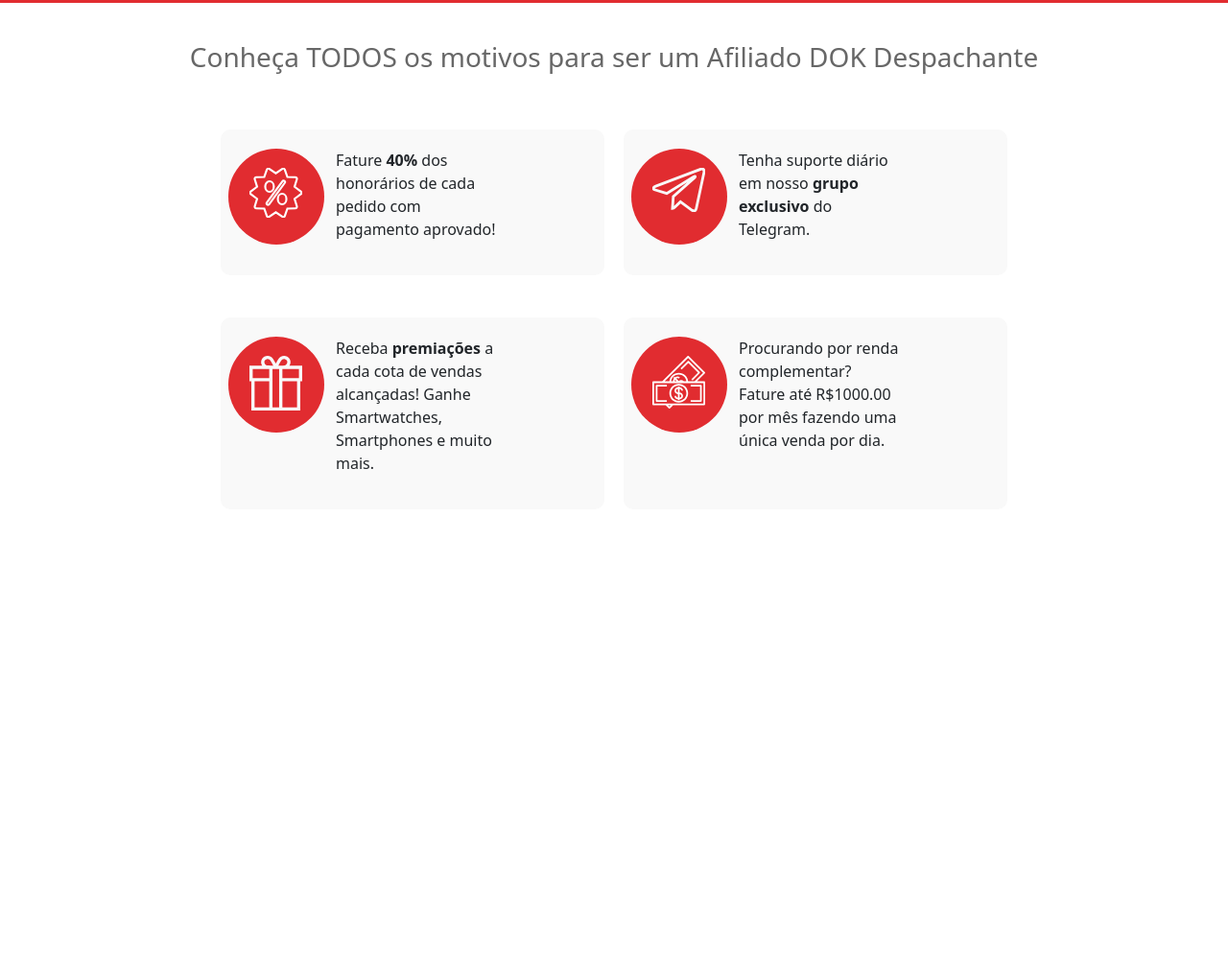
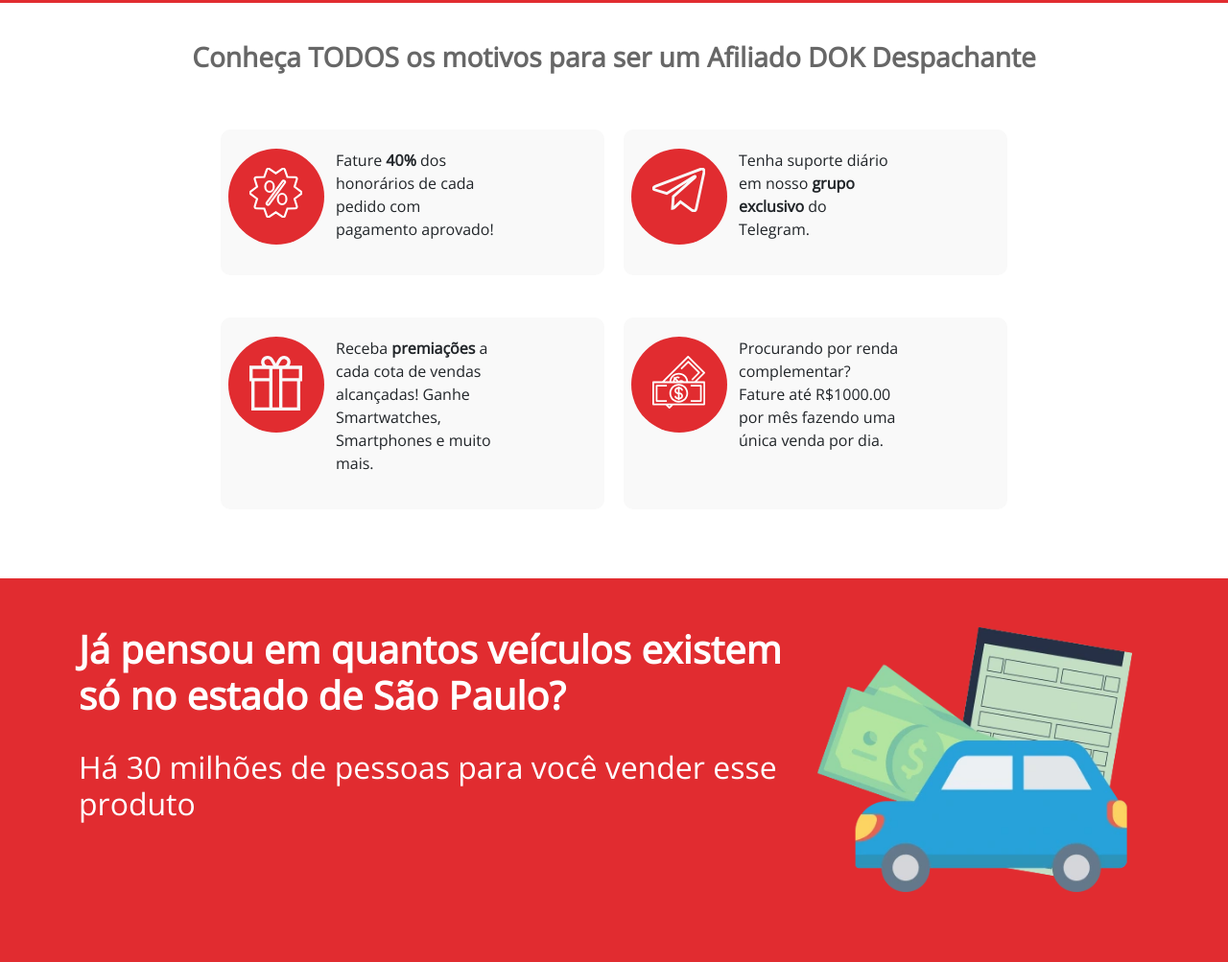
Before and after one commit to GiovannaSantos99/DOKDespachante, a plain HTML site: page index.html in a window 1280 px wide. Shown: the part 927-1930 px from the top of the page at 96% size. Before the commit the page ends 1530 px from the top, so only its background shows below. Drawn offline with nearby package versions, Linux system fonts and the light colour scheme.

Commit message:
Inserindo fonte nos textos e enviando seção veículos

```diff
--- a/css/estilo.css
+++ b/css/estilo.css
@@ -1,6 +1,7 @@
 *{
     margin: 0;
     padding: 0;
+    font-family: 'Open Sans', sans-serif;
 }
 
 
@@ -29,7 +30,7 @@ header .col-md-6 {
 
 header h2 {
     color: #E12C30;
-    font-weight: 900;
+    font-weight: 800;
     text-align: end;
 }
 
@@ -85,7 +86,9 @@ header .fotoMatheus {
     padding-bottom: 40px;
     color: #676767;
     text-align: center;
+    font-weight: 700;
 }
+
 
 #afiliadoDok .fundoImagem {
     background-color: #E12C30;
@@ -112,6 +115,15 @@ header .fotoMatheus {
 }
 
 
+/*Seção veículos*/
+#veiculos {
+    background-color: #E12C30;
+    height: 400px;
+    padding-top: 50px;
+    padding-bottom: 50px;
+    color: #fff;
+}
+
 
 
 /*Portrait phones, less than 579px*/
@@ -131,11 +143,13 @@ header .fotoMatheus {
 
     header h2 {
         text-align: center;
+        padding-top: 20px;
     }
 
     header .fotoMatheus {
         width: 300px;
         height: 430;
+        margin-top: 22px;
     }
 
     header #secaoSecundaria {
@@ -172,6 +186,17 @@ header .fotoMatheus {
     #afiliadoDok p {
         margin-top: 15px;
     }
+
+    #veiculos {
+        height: 560px;
+        text-align: center;
+    }
+
+    #veiculos img {
+        width: 300px;
+        margin-top: 40px;
+    }
+
 }
 
 
--- a/index.html
+++ b/index.html
@@ -13,6 +13,11 @@
     <script src="js/jquery-3.5.1.min.js"></script>
     <!--BOOTSTRAP JS-->
     <script src="js/bootstrap.min.js"></script>
+
+    <!--FONT-->
+    <style>
+        @import url('https://fonts.googleapis.com/css2?family=Open+Sans:wght@300&display=swap');
+    </style>
 </head>
 <body>
     <header>
@@ -117,5 +122,23 @@
             </div>
         </div>
     </section>
+
+    <!--Seção veículos-->
+    <section id="veiculos">
+        <div class="container">
+            <div class="row">
+                <div class="col-sm-8">
+                    <h1><b>Já pensou em quantos veículos existem só no estado de São Paulo?</b></h1>
+                    <h2 class="pt-4">Há 30 milhões de pessoas para você vender esse produto</h2>
+                </div>
+                <div class="col-sm-4">
+                    <img src="./assets/images/carro.png" class="img-fluid" alt="Imagem de carro" />
+                </div>
+            </div>
+        </div>
+    </section>
+
+
+
 </body>
 </html>
```
